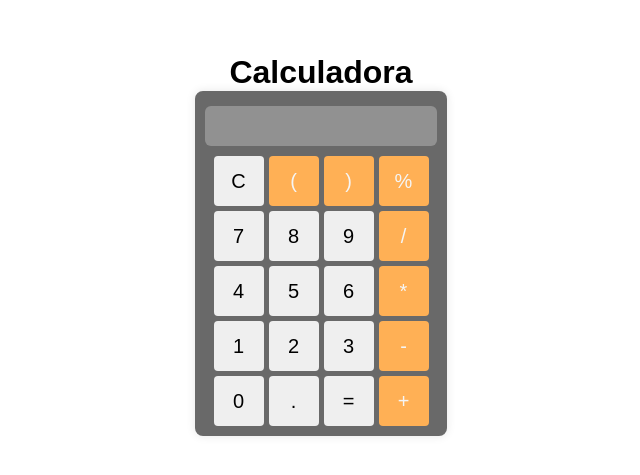
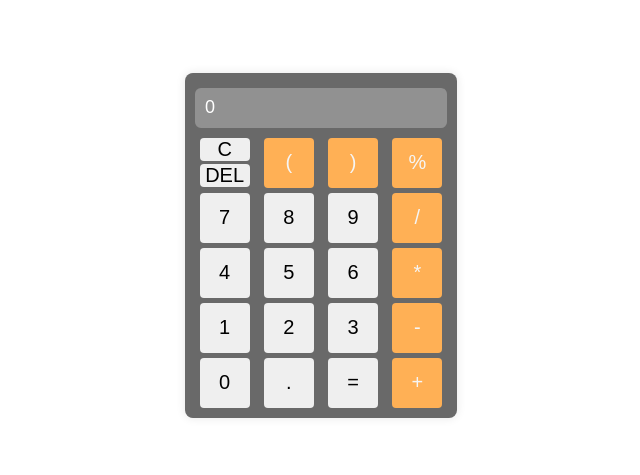
Before and after one commit to felipegonzaleze/ejercicios-de-practica, a plain HTML site: page calculadora/index.html in a window 1280 px wide. Shown: the part 155-630 px from the top of the page, without its empty margins (319-959 px from the left). Drawn offline with Linux system fonts and the light colour scheme.

Commit message:
Calculadora Actualizada

```diff
--- a/calculadora/index.html
+++ b/calculadora/index.html
@@ -8,12 +8,15 @@
     <title>Calculadora</title>
   </head>
   <body>
-    <h1>Calculadora</h1>
     <div class="calc">
-      <input type="text" id="display" disabled />
+      <input type="text" id="display" value="0" disabled />
       <div class="buttons">
         <div class="col">
-          <button class="clear">C</button>
+          <div class="clear">
+            <button class="clear-buttons">C</button>
+            <hr>
+            <button class="clear-buttons">DEL</button>
+          </div>
           <button class="number" id="seven">7</button>
           <button class="number" id="four">4</button>
           <button class="number" id="one">1</button>
--- a/calculadora/script.js
+++ b/calculadora/script.js
@@ -1,16 +1,5 @@
 document.addEventListener("DOMContentLoaded", function () {
   const display = document.getElementById("display");
-  const buttons = document.querySelectorAll("button");
-  buttons.forEach((button) => {
-    button.addEventListener("click", handleClick);
-  });
-
-  handleClick();
-  appendToDisplay();
-  clearDisplay();
-  deleteLastChar();
-  calculate();
-});
 
   // Function to handle button click
   function handleClick(event) {
@@ -28,16 +17,21 @@ function handleClick(event) {
       default:
         appendToDisplay(buttonValue);
     }
+    if (display.value == "") {
+      display.value = "0";
+    }
   }
 
   // Function to append value to display
   function appendToDisplay(value) {
+    if (display.value == "0") {
+      display.value = "";
+      display.value += value;
+    } else {
       display.value += value;
     }
+  }
 
-// Function to convert C in DEL
-function checkValue() {
-}
   // Function to clear display
   function clearDisplay() {
     display.value = "";
@@ -57,3 +51,23 @@ function calculate() {
       display.value = "Error";
     }
   }
+
+  // Add event listeners to buttons
+  const buttons = document.querySelectorAll("button");
+  buttons.forEach((button) => {
+    button.addEventListener("click", handleClick);
+  });
+});
+
+
+/*
+Cambia C por DEL
+function hasValue() {
+    let clearButton = document.querySelector(".clear");
+    if (display.value != "") {
+      clearButton.textContent = "DEL";
+    } else {
+      clearButton.textContent = "C";
+    }
+  }
+*/
--- a/calculadora/styles.css
+++ b/calculadora/styles.css
@@ -3,10 +3,6 @@
   padding: 0;
   box-sizing: border-box;
   font-family: sans-serif;
-}
-
-h1 {
-  text-align: center;
 }
 
 body,
@@ -28,7 +24,7 @@ html {
 }
 .buttons {
   display: flex;
-  justify-content: center;
+  justify-content: space-around;
   align-items: center;
   gap: 5px;
 }
@@ -55,6 +51,7 @@ button {
     border: none;
     border-radius: 6px;
     color: white;
+    padding: 10px;
     font-size: 18px;
 }
 
@@ -62,3 +59,20 @@ button {
     background-color: rgb(255, 176, 85);
     color: whitesmoke;
 }
+
+.clear {
+    height: 50px;
+    width: 50px;
+    border-radius: 4px;
+}
+
+.clear-buttons {
+    width: 50px;
+    height: 23px;
+    border-radius: 4px;
+}
+
+hr {
+    height: 3px;
+    border: none;
+}
```
Lines whose indentation alone changed are shown as unchanged.
